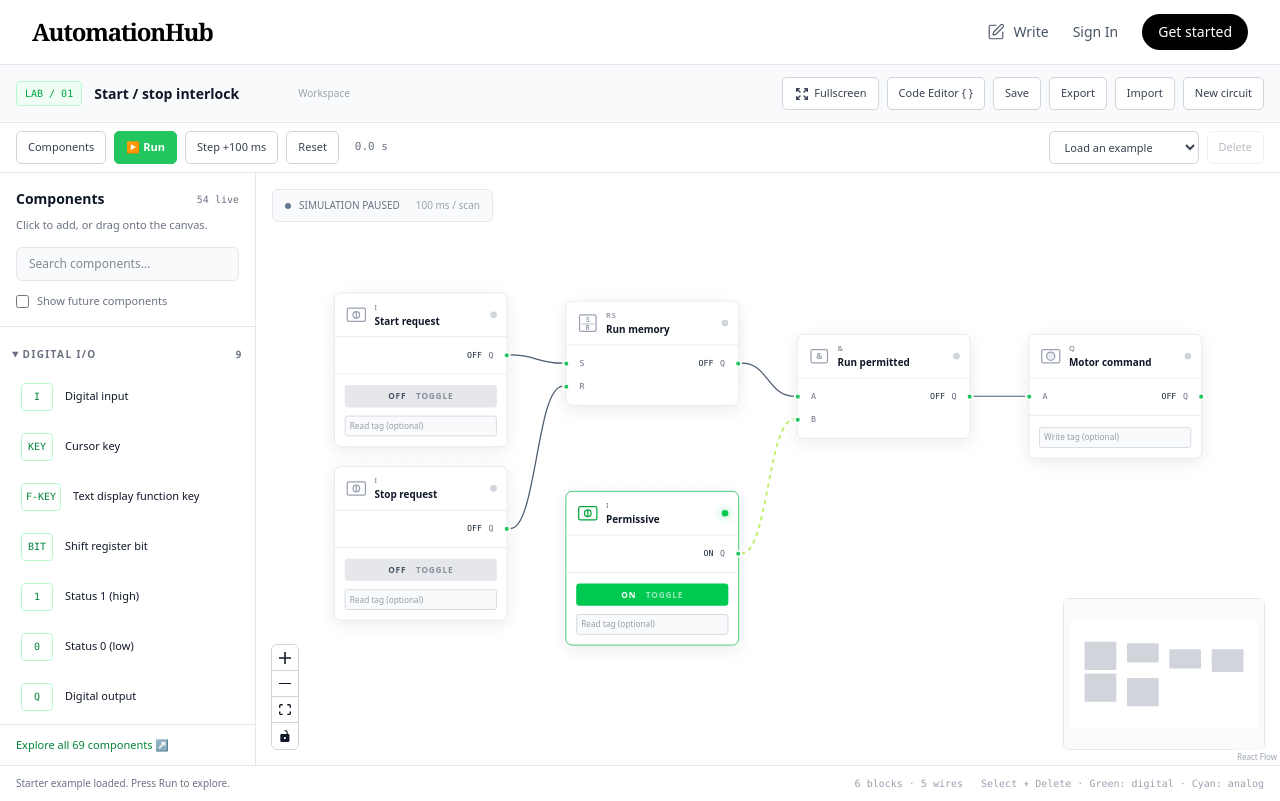
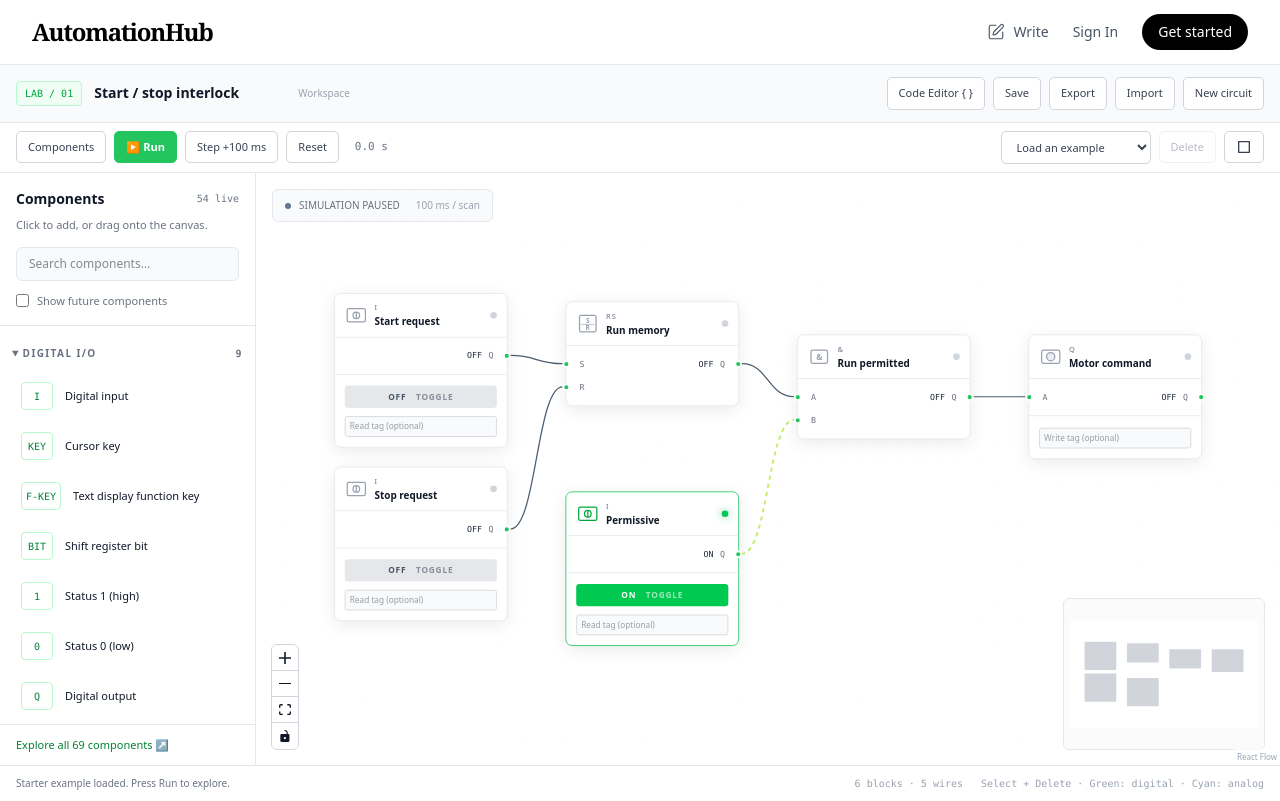
Before and after one commit to Aureum21/industrial_automation, a Next.js app: page /lab in a window 1280 px wide. Built offline with nearby package versions, Linux system fonts and the light colour scheme.

Commit message:
style: move maximize button and center empty state correctly

```diff
--- a/src/components/lab/LabWorkspace.tsx
+++ b/src/components/lab/LabWorkspace.tsx
@@ -183,10 +183,6 @@ function Workspace() {
     <div className="flex flex-wrap items-center justify-between gap-3 border-b border-gray-200 px-4 py-3">
       <div className="flex items-center gap-3"><span className="rounded border border-green-200 bg-green-50 px-2 py-1 font-mono text-[10px] text-green-600">LAB / 01</span><input aria-label="Circuit name" value={name} maxLength={120} onChange={event => { setName(event.target.value); setDirty(true); }} className="w-48 bg-transparent text-sm font-semibold outline-none focus:text-green-600" /><span className="text-[10px] text-gray-400">{dirty ? 'Unsaved' : 'Workspace'}</span></div>
       <div className="flex flex-wrap items-center gap-2">
-        <button className="lab-button" onClick={() => setIsFullscreen(!isFullscreen)}>
-          <svg className="w-4 h-4 mr-1 inline-block" fill="none" stroke="currentColor" viewBox="0 0 24 24"><path strokeLinecap="round" strokeLinejoin="round" strokeWidth={2} d={isFullscreen ? "M6 18L18 6M6 6l12 12" : "M4 8V4m0 0h4M4 4l5 5m11-1V4m0 0h-4m4 0l-5 5M4 16v4m0 0h4m-4 0l5-5m11 5l-5-5m5 5v-4m0 4h-4"} /></svg>
-          {isFullscreen ? 'Exit Fullscreen' : 'Fullscreen'}
-        </button>
         <button className={`lab-button ${mode === 'code' ? 'primary' : ''}`} onClick={toggleMode}>{mode === 'visual' ? 'Code Editor { }' : 'Visual Editor'}</button>
         <button className="lab-button" onClick={save}>Save</button>
         <button className="lab-button" onClick={exportFile}>Export</button>
@@ -196,7 +192,19 @@ function Workspace() {
     </div>
     <div className="flex flex-wrap items-center justify-between gap-3 border-b border-gray-200 bg-white px-4 py-2">
       <div className="flex items-center gap-2"><button className="lab-button" onClick={() => setLibraryOpen(value => !value)} aria-expanded={libraryOpen}>Components</button><button className={`lab-button ${running ? '' : 'primary'}`} onClick={() => setRunning(value => !value)}>{running ? 'Ⅱ Pause' : '▶ Run'}</button><button className="lab-button" disabled={running} onClick={() => { engine.tick(100); sync(); }}>Step +100 ms</button><button className="lab-button" onClick={() => { setRunning(false); engine.reset(); sync(); setNotice('Simulation reset. Input settings are preserved.'); }}>Reset</button><span className="ml-2 font-mono text-[11px] text-gray-500">{(timeMs / 1000).toFixed(1)} s</span></div>
-      <div className="flex items-center gap-2"><select aria-label="Load example circuit" className="lab-button max-w-48" value="" onChange={event => requestLoad(getExample(event.target.value), 'Example loaded. Press Run or Step to simulate.')}><option value="" disabled>Load an example</option>{EXAMPLES.map(example => <option key={example.id} value={example.id}>{example.name}</option>)}</select><button className="lab-button danger" disabled={!selectedCount} onClick={deleteSelected}>Delete {selectedCount ? `(${selectedCount})` : ''}</button></div>
+      <div className="flex items-center gap-2">
+        <select aria-label="Load example circuit" className="lab-button max-w-48" value="" onChange={event => requestLoad(getExample(event.target.value), 'Example loaded. Press Run or Step to simulate.')}><option value="" disabled>Load an example</option>{EXAMPLES.map(example => <option key={example.id} value={example.id}>{example.name}</option>)}</select>
+        <button className="lab-button danger" disabled={!selectedCount} onClick={deleteSelected}>Delete {selectedCount ? `(${selectedCount})` : ''}</button>
+        <button className="lab-button px-2" onClick={() => setIsFullscreen(!isFullscreen)} title={isFullscreen ? 'Minimize' : 'Maximize'}>
+          <svg className="w-4 h-4" fill="none" stroke="currentColor" viewBox="0 0 24 24">
+            {isFullscreen ? (
+              <path strokeLinecap="round" strokeLinejoin="round" strokeWidth={2} d="M8 8h12v12H8z M4 16V4h12" />
+            ) : (
+              <path strokeLinecap="round" strokeLinejoin="round" strokeWidth={2} d="M4 4h16v16H4z" />
+            )}
+          </svg>
+        </button>
+      </div>
     </div>
     <div className="relative flex min-h-0 flex-1">
       {libraryOpen && mode === 'visual' && <Sidebar onAdd={addBlock} />}
@@ -216,7 +224,7 @@ function Workspace() {
             className="flex-1 w-full h-full p-6 font-mono text-sm leading-relaxed text-gray-800 bg-gray-50 border-none outline-none resize-none focus:ring-2 focus:ring-inset focus:ring-green-500"
           />
         )}
-        {mode === 'visual' && !nodes.length && <div className="pointer-events-none absolute top-1/2 left-1/2 -translate-x-1/2 -translate-y-1/2 flex items-center justify-center"><div className="max-w-xs text-center"><p className="font-mono text-xs tracking-widest text-green-600">YOUR NEXT EXPERIMENT</p><h2 className="mt-4 text-2xl font-semibold">Start with a signal.</h2><p className="mt-3 text-sm leading-6 text-gray-400">Add an input from the component library, connect a block, and press Run.</p></div></div>}
+        {mode === 'visual' && !nodes.length && <div className="pointer-events-none absolute inset-0 grid place-items-center z-10"><div className="max-w-xs text-center"><p className="font-mono text-xs tracking-widest text-green-600">YOUR NEXT EXPERIMENT</p><h2 className="mt-4 text-2xl font-semibold">Start with a signal.</h2><p className="mt-3 text-sm leading-6 text-gray-400">Add an input from the component library, connect a block, and press Run.</p></div></div>}
         <div className="pointer-events-none absolute left-4 top-4 rounded-md border border-gray-200 bg-gray-50/90 px-3 py-2 text-[10px] text-gray-500"><span className={`mr-2 inline-block h-1.5 w-1.5 rounded-full ${running ? 'bg-green-500' : 'bg-slate-500'}`} />{running ? 'SIMULATION RUNNING' : 'SIMULATION PAUSED'}<span className="ml-4 text-gray-400">100 ms / scan</span></div>
       </div>
     </div>
```
